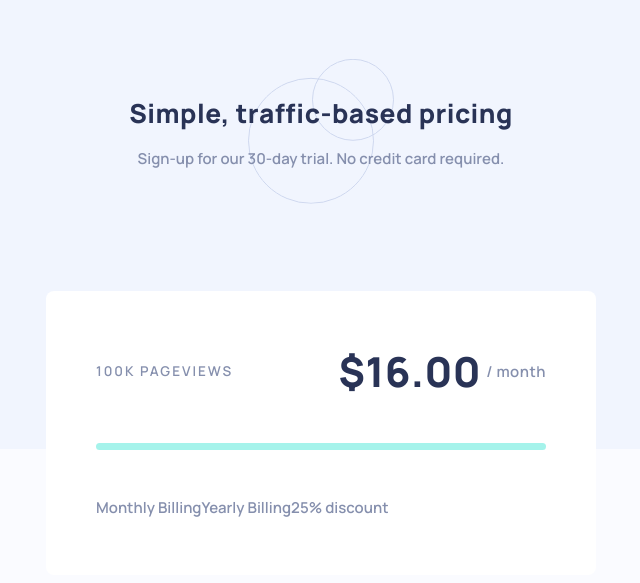
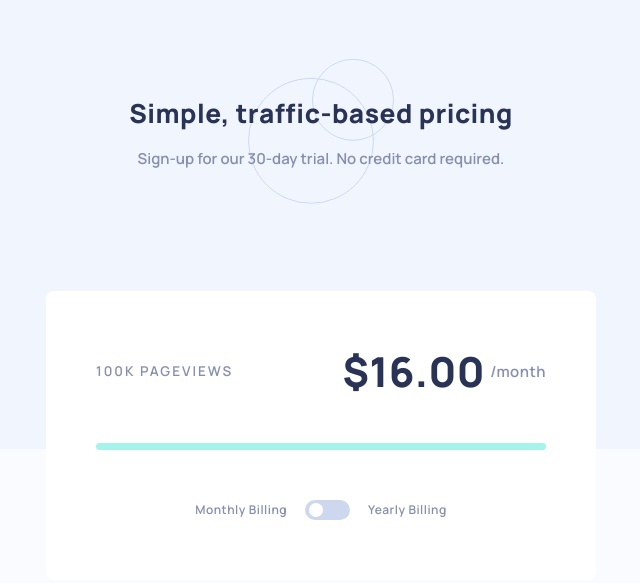
Before and after one commit to Zachcos/FeMentor-InteractivePricingComponent, a plain HTML site: page index.html in a window 1280 px wide. Shown: the whole page, without its empty margins (319-959 px from the left). Drawn offline with Linux system fonts and the light colour scheme.

Commit message:
Restructure toggle DOM and add styles

```diff
--- a/css/main.scss
+++ b/css/main.scss
@@ -102,9 +102,66 @@ html {
       margin: 50px 0;
       width: 100%;
     }
-    .toggle {
+    .toggle-wrapper {
+      align-items: center;
       display: flex;
-      width: 100%;
+      justify-content: center;
+      margin: 0 auto;
+      width: 70%;
+      .toggle-label {
+        font-size: 0.8rem;
+        letter-spacing: 0.5px;
+      }
+      label {
+        height: 20px;
+        margin: 0 1.2rem;
+        position: relative;
+        width: 45px;
+        input {
+          appearance: none;
+          bottom: 0;
+          display: block;
+          height: 100%;
+          left: 0;
+          margin: 0;
+          max-width: 100%;
+          outline: 0;
+          position: absolute;
+          right: 0;
+          top: 0;
+          width: 100%;
+        }
+        span {
+          align-items: center;
+          background: $background__toggle;
+          border-radius: 12px;
+          bottom: 0;
+          cursor: pointer;
+          display: flex;
+          left: 0;
+          position: absolute;
+          right: 0;
+          top: 0;
+          &:before {
+            background-color: $background__pricingComponent;
+            border-radius: 50%;
+            content: "";
+            cursor: pointer;
+            height: 14px;
+            left: 0.25rem;
+            position: absolute;
+            top: 3px;
+            transition: all 0.2s ease-out;
+            width: 14px;
+          }
+        }
+        input:checked + span:before {
+          left: calc(100% - 14px - 0.25rem);
+        }
+      }
+      .discount {
+        display: none;
+      }
     }
   }
   &__bottom {
--- a/index.html
+++ b/index.html
@@ -27,12 +27,15 @@
       <div class="card">
         <div class="card__top">
           <div class="views">100K Pageviews</div>
-          <div class="price"><span class="em">$16.00</span> / month</div>
+          <div class="price"><span class="em">$16.00</span> /month</div>
           <div class="slider"></div>
-          <div class="toggle">
-            Monthly Billing
-            <div class="toggle__switch"></div>
-            Yearly Billing
+          <div class="toggle-wrapper">
+            <span class="toggle-label">Monthly Billing</span>
+            <label for="toggle" id="switch">
+              <input type="checkbox" id="toggle" />
+              <span />
+            </label>
+            <span class="toggle-label">Yearly Billing</span>
             <div class="discount">25% discount</div>
           </div>
         </div>
```
Also changed, not shown: css/main.css, 1 other file.
